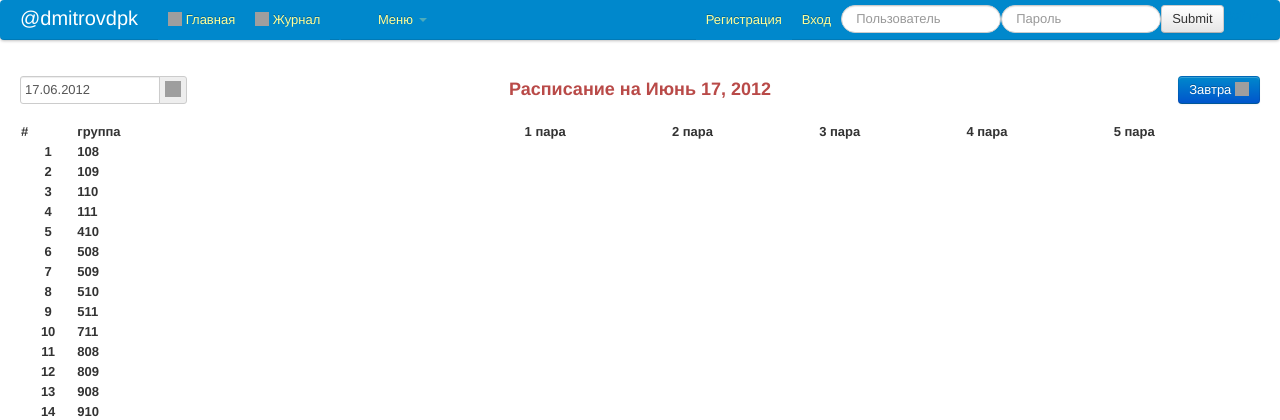
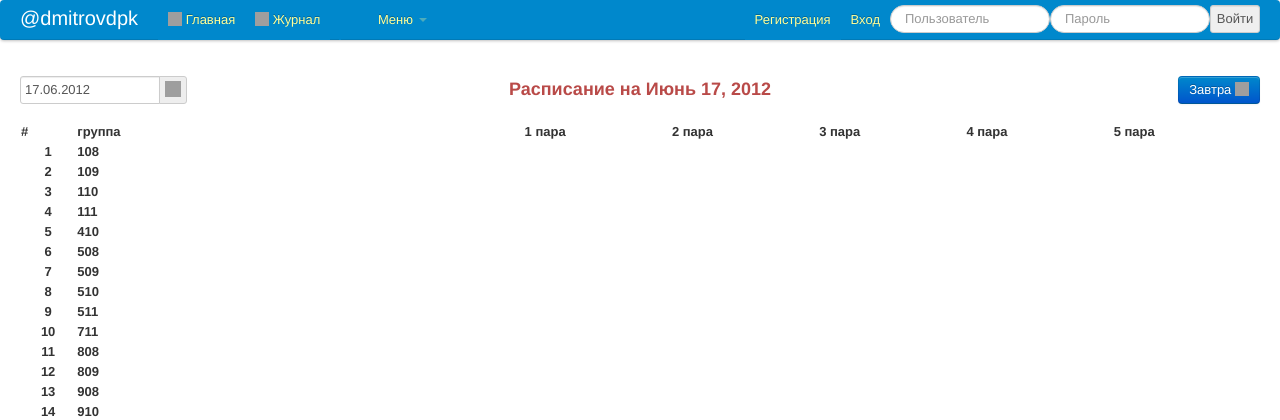
Before and after one commit to tarasov/deproc, a Django app: page / in a window 1280 px wide. Shown: the top 420 px of the page. Run offline with Django 3.2, Linux system fonts and the light colour scheme; data comes from the database, SQL or seed files in the repository; parts of the project's set-up code (start-up, migrations or seed data) failed here and were passed over; grey boxes are pictures that could not be loaded.

Commit message:
fix submit

```diff
--- a/deproc/templates/base.html
+++ b/deproc/templates/base.html
@@ -109,7 +109,7 @@
                                 {% csrf_token %}
                                 <input class="search-query span2" type="text" placeholder="Пользователь" id="id_username" name="username" maxlength="30" >
                                 <input class="search-query span2" type="password" placeholder="Пароль" name="password" id="id_password" >
-                                <input type="submit" class="btn">Войти</input>
+                                <input class="span1" type="submit" class="btn" value="Войти">
                             </form>
                         </ul>
                     {% endif %}
```
